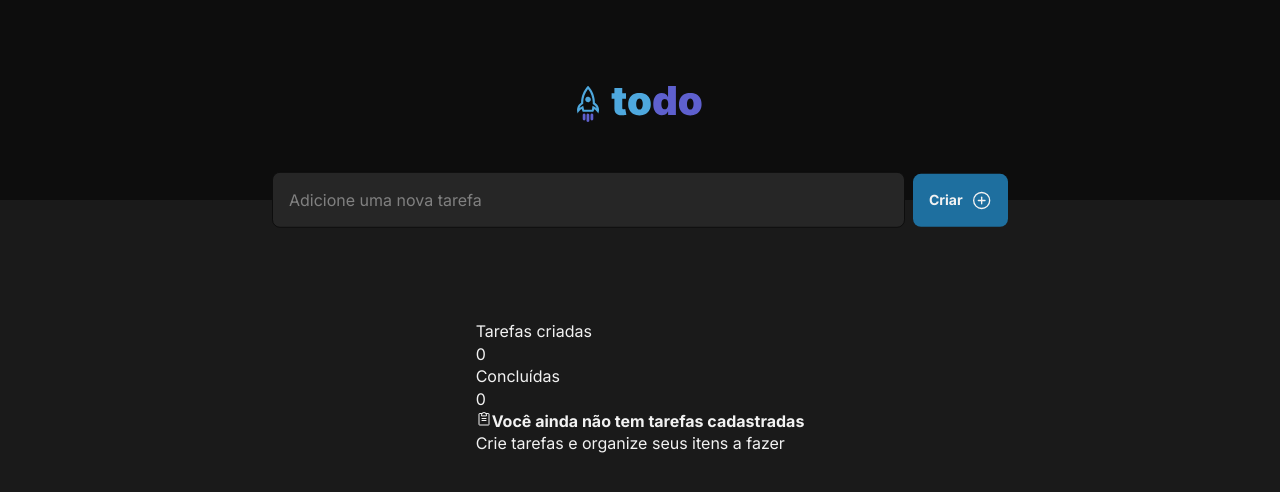
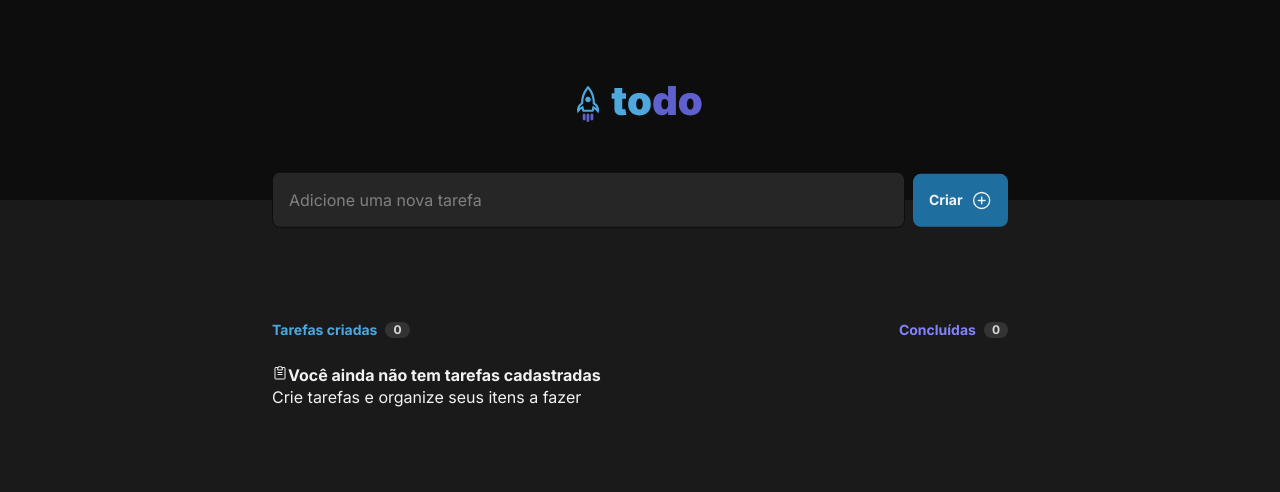
Before and after one commit to dsg1407/desafio01-conceitos-react, a React (Vite) app: page / in a window 1280 px wide. Shown: the top 492 px of the page. Built offline with nearby package versions, Linux system fonts and the light colour scheme.

Commit message:
Styled tasks status section

```diff
--- a/src/App.module.css
+++ b/src/App.module.css
@@ -8,3 +8,45 @@
 
   max-width: 736px;
 }
+
+.tasksSection {
+  width: 100%;
+
+  display: flex;
+  flex-direction: column;
+  gap: 1.5rem;
+}
+
+.tasksStatusSection {
+  display: flex;
+  justify-content: space-between;
+  align-items: center;
+
+  font-size: 0.875rem;
+  font-weight: bold;
+}
+
+.tasksStatusSection div {
+  display: flex;
+  align-items: center;
+  gap: 0.5rem;
+}
+
+.tasksStatusSection div:first-child p {
+  color: var(--blue);
+}
+
+.tasksStatusSection div:nth-child(2) p {
+  color: var(--purple);
+}
+
+.tasksStatusSection div span {
+  color: var(--gray-200);
+  background: var(--gray-400);
+
+  padding: 0.125rem 0.5rem;
+  border-radius: 999px;
+
+  font-size: 0.75rem;
+  line-height: 1;
+}
--- a/src/App.tsx
+++ b/src/App.tsx
@@ -12,8 +12,8 @@ export function App() {
       <Header />
       <main className={styles.wrapper}>
         <NewTaskForm />
-        <section className="tasks-section">
-          <section className="tasks-status-section">
+        <section className={styles.tasksSection}>
+          <section className={styles.tasksStatusSection}>
             <div>
               <p>Tarefas criadas</p>
               <span>0</span>
```
